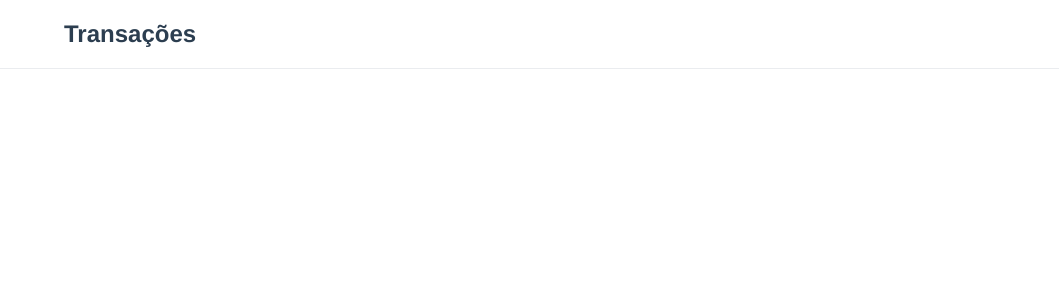
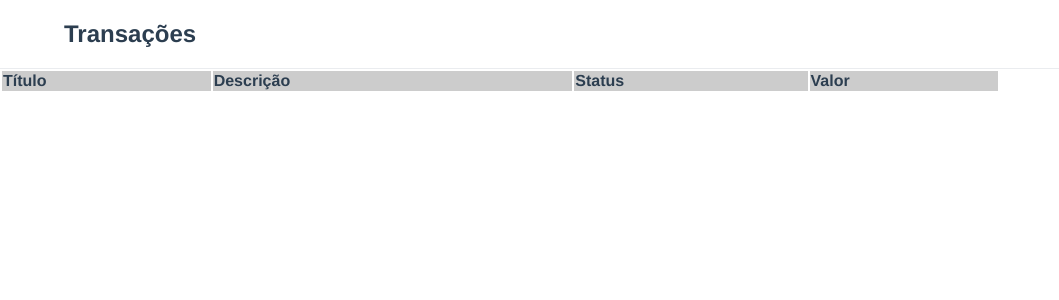
Before and after one commit to Hggo/transactions-vue, a Vue app: page / in a window 1280 px wide. Shown: the top 300 px of the page, without its empty margins (0-1059 px from the left). Built offline with nearby package versions, Linux system fonts and the light colour scheme.

Commit message:
Create transaction table component

```diff
--- /dev/null
+++ b/src/components/TransactionTable.vue
@@ -0,0 +1,64 @@
+<template>
+  <table class="table">
+    <tr class="table-title">
+      <th>Título</th>
+      <th>Descrição</th>
+      <th>Status</th>
+      <th>Valor</th>
+    </tr>
+    <tr v-for="transaction in transactions" v-bind:key="transaction.id" @click="openDetail(transaction)">
+      <td>{{ transaction.title }}</td>
+      <td>{{ transaction.description }}</td>
+      <td>{{ transaction.status }}</td>
+      <td>R$ {{ transaction.amount }}</td>
+    </tr>
+  </table>
+</template>
+
+<script lang="ts">
+import { Component, Vue } from 'vue-property-decorator'
+import Transaction from '@/typings/transaction'
+
+@Component({
+  components: {},
+  data () {
+    return {
+      transactions: []
+    }
+  },
+  methods: {
+    openDetail (transaction: Transaction) {
+      console.log(transaction) // Will open modal
+    }
+  }
+})
+export default class TransactionTable extends Vue {
+}
+</script>
+
+<style lang="less">
+  .table {
+    text-align: left;
+    width: 1000px;
+    padding: 0px;
+    margin: 0px;
+    tr {
+      &:hover {
+        cursor: pointer;
+      }
+      width: 100%;
+      &:nth-child(even) {
+        background-color: #eee;
+      }
+      &:nth-child(odd) {
+        background-color:#fff;
+      }
+      td {
+        padding: 5px;
+      }
+      &.table-title {
+        background-color:#cccccc;
+      }
+    }
+  }
+</style>
--- /dev/null
+++ b/src/typings/transaction.ts
@@ -0,0 +1,10 @@
+export default interface Transaction {
+    id: string;
+    title: string;
+    description: string;
+    status: string;
+    amount: string;
+    date: string;
+    from: string;
+    to: string;
+}
--- a/src/views/Home.vue
+++ b/src/views/Home.vue
@@ -1,13 +1,16 @@
 <template>
   <div class="home">
+    <TransactionTable/>
   </div>
 </template>
 
 <script lang="ts">
 import { Component, Vue } from 'vue-property-decorator'
+import TransactionTable from '@/components/TransactionTable.vue'
 
 @Component({
   components: {
+    TransactionTable
   }
 })
 export default class Home extends Vue {}
```
